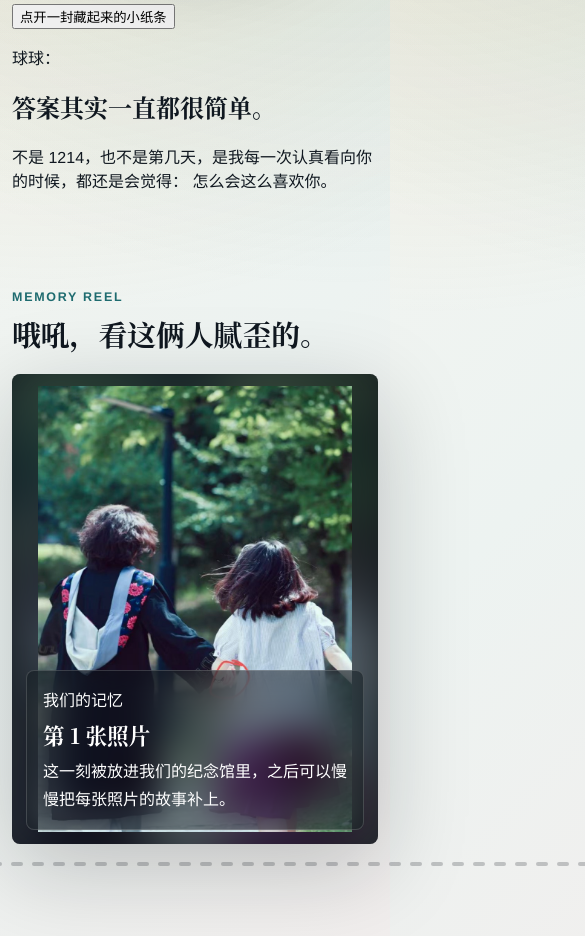
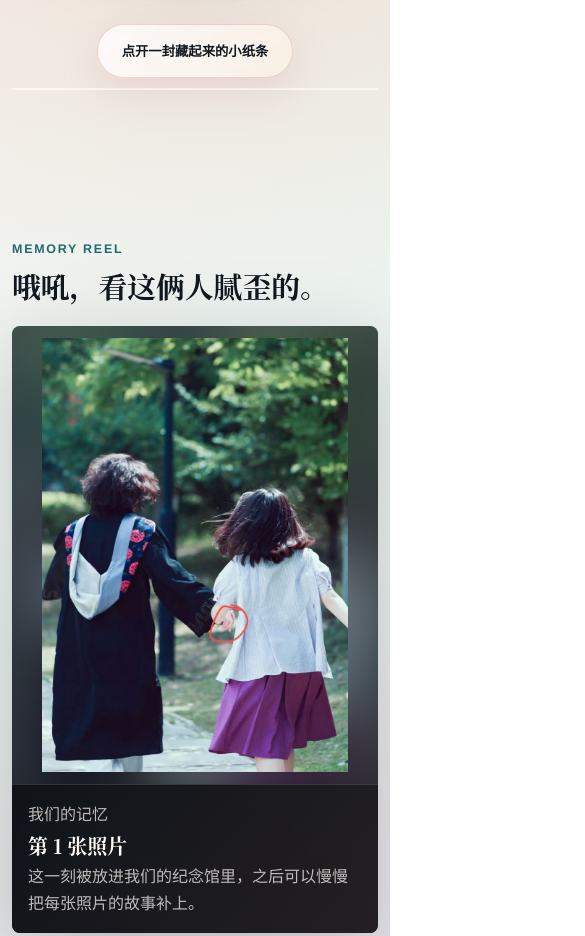
Before and after one commit to gggccclll/qita-520-memory, a plain HTML site: page index.html in a window 390 px wide. Shown: the part 880-1816 px from the top of the page, 585 px wide, since content can reach past the window. Drawn offline with Linux system fonts and the light colour scheme.

Commit message:
Improve responsive gallery atmosphere

```diff
--- a/styles.css
+++ b/styles.css
@@ -1,13 +1,16 @@
 :root {
   --ink: #101820;
-  --paper: #f7f0e8;
+  --paper: #fff8f2;
   --gold: #d8b36a;
   --rose: #b85f6a;
+  --soft-rose: #f2c8c9;
   --teal: #1e6b6f;
+  --lavender: #8f7fb8;
   --night: #0b1117;
   --mist: rgba(255, 255, 255, 0.72);
   --line: rgba(16, 24, 32, 0.12);
   --shadow: 0 24px 90px rgba(11, 17, 23, 0.22);
+  --glow: 0 18px 70px rgba(184, 95, 106, 0.2);
 }
 
 * {
@@ -23,9 +26,10 @@ body {
   margin: 0;
   color: var(--ink);
   background:
-    radial-gradient(circle at 12% 16%, rgba(216, 179, 106, 0.28), transparent 32%),
-    radial-gradient(circle at 88% 12%, rgba(30, 107, 111, 0.22), transparent 34%),
-    linear-gradient(135deg, #fbf7f0 0%, #edf3f1 48%, #f7e7e8 100%);
+    radial-gradient(circle at 13% 14%, rgba(242, 200, 201, 0.52), transparent 31%),
+    radial-gradient(circle at 88% 10%, rgba(216, 179, 106, 0.3), transparent 34%),
+    radial-gradient(circle at 70% 72%, rgba(143, 127, 184, 0.18), transparent 34%),
+    linear-gradient(135deg, #fff8f2 0%, #edf4f1 45%, #fae9ec 100%);
   font-family:
     "PingFang SC", "Microsoft YaHei", "Helvetica Neue", Arial, system-ui, sans-serif;
   overflow-x: hidden;
@@ -71,12 +75,27 @@ a {
 }
 
 .hero-section {
+  position: relative;
   display: grid;
   grid-template-columns: minmax(0, 1.1fr) minmax(280px, 0.9fr);
   align-items: center;
   min-height: 94vh;
   gap: 48px;
   padding: 44px 0 72px;
+}
+
+.hero-section::before {
+  position: absolute;
+  left: max(18px, 5vw);
+  top: 34px;
+  width: 72px;
+  height: 72px;
+  content: "";
+  background:
+    linear-gradient(135deg, transparent 44%, rgba(184, 95, 106, 0.3) 45% 55%, transparent 56%),
+    linear-gradient(45deg, transparent 44%, rgba(216, 179, 106, 0.38) 45% 55%, transparent 56%);
+  opacity: 0.6;
+  transform: rotate(8deg);
 }
 
 .eyebrow {
@@ -145,7 +164,8 @@ h3 {
 .primary-link,
 .unlock-form button {
   color: #fff;
-  background: var(--ink);
+  background: linear-gradient(135deg, var(--ink), #26313b);
+  box-shadow: 0 12px 34px rgba(16, 24, 32, 0.18);
 }
 
 .secondary-link {
@@ -169,9 +189,9 @@ h3 {
   border: 1px solid rgba(16, 24, 32, 0.12);
   border-radius: 50%;
   background:
-    linear-gradient(145deg, rgba(255, 255, 255, 0.84), rgba(255, 255, 255, 0.36)),
+    radial-gradient(circle at 45% 36%, rgba(255, 255, 255, 0.9), rgba(255, 255, 255, 0.42) 58%, rgba(242, 200, 201, 0.42)),
     url("assets/placeholders/memory-texture.svg") center / cover;
-  box-shadow: var(--shadow);
+  box-shadow: var(--shadow), var(--glow);
   overflow: hidden;
 }
 
@@ -223,6 +243,77 @@ h3 {
   padding: 82px 0;
 }
 
+.secret-note {
+  display: grid;
+  gap: 18px;
+  padding: 20px 0 62px;
+}
+
+.note-button {
+  justify-self: center;
+  min-height: 54px;
+  border: 1px solid rgba(184, 95, 106, 0.24);
+  border-radius: 999px;
+  padding: 0 24px;
+  color: var(--ink);
+  background:
+    linear-gradient(135deg, rgba(255, 255, 255, 0.86), rgba(255, 248, 242, 0.7)),
+    linear-gradient(90deg, rgba(242, 200, 201, 0.4), rgba(216, 179, 106, 0.28));
+  box-shadow: 0 14px 42px rgba(184, 95, 106, 0.16);
+  cursor: pointer;
+  font-weight: 800;
+  transition:
+    transform 180ms ease,
+    border-color 180ms ease;
+}
+
+.note-button:hover {
+  border-color: rgba(184, 95, 106, 0.48);
+  transform: translateY(-2px);
+}
+
+.note-card {
+  width: min(760px, 100%);
+  max-height: 0;
+  margin: 0 auto;
+  padding: 0 28px;
+  border: 1px solid transparent;
+  border-radius: 8px;
+  overflow: hidden;
+  color: rgba(16, 24, 32, 0);
+  background: rgba(255, 255, 255, 0.58);
+  box-shadow: none;
+  transform: translateY(-8px);
+  transition:
+    max-height 520ms ease,
+    padding 520ms ease,
+    border-color 520ms ease,
+    color 520ms ease,
+    box-shadow 520ms ease,
+    transform 520ms ease;
+}
+
+.note-card.is-open {
+  max-height: 360px;
+  padding: 28px;
+  border-color: rgba(184, 95, 106, 0.16);
+  color: var(--ink);
+  box-shadow: var(--glow);
+  transform: translateY(0);
+}
+
+.note-card p {
+  margin: 0;
+  color: rgba(16, 24, 32, 0.72);
+  line-height: 1.8;
+}
+
+.note-card h2 {
+  margin: 8px 0 12px;
+  font-size: clamp(1.55rem, 4vw, 2.8rem);
+  line-height: 1.15;
+}
+
 .section-heading {
   display: flex;
   align-items: end;
@@ -247,31 +338,40 @@ h3 {
 
 .photo-stage {
   position: relative;
-  min-height: 640px;
+  display: grid;
+  grid-template-rows: minmax(0, 1fr) auto;
   border-radius: 8px;
   overflow: hidden;
-  background: #14191f;
+  background:
+    linear-gradient(180deg, rgba(255, 255, 255, 0.2), rgba(255, 255, 255, 0)),
+    #14191f;
   box-shadow: var(--shadow);
 }
 
-.photo-stage::before {
+.photo-frame {
+  position: relative;
+  min-height: 0;
+  aspect-ratio: 16 / 10;
+  overflow: hidden;
+}
+
+.photo-frame::before {
   position: absolute;
   inset: 0;
   content: "";
   background:
-    linear-gradient(rgba(11, 17, 23, 0.28), rgba(11, 17, 23, 0.28)),
+    linear-gradient(rgba(11, 17, 23, 0.18), rgba(11, 17, 23, 0.22)),
     var(--photo-bg, none) center / cover no-repeat;
-  filter: blur(26px);
-  opacity: 0.58;
+  filter: blur(30px);
+  opacity: 0.62;
   transform: scale(1.08);
 }
 
 .photo-stage img {
   position: absolute;
-  inset: 22px;
-  width: 100%;
-  width: calc(100% - 44px);
-  height: calc(100% - 44px);
+  inset: clamp(12px, 2.4vw, 24px);
+  width: calc(100% - clamp(24px, 4.8vw, 48px));
+  height: calc(100% - clamp(24px, 4.8vw, 48px));
   object-fit: contain;
   opacity: 0.98;
   transform: scale(1);
@@ -286,27 +386,30 @@ h3 {
 }
 
 .photo-caption {
-  position: absolute;
-  right: 28px;
-  bottom: 28px;
-  left: 28px;
-  max-width: 520px;
-  padding: 22px;
-  color: #fff;
-  background: rgba(11, 17, 23, 0.5);
-  border: 1px solid rgba(255, 255, 255, 0.16);
-  border-radius: 8px;
-  backdrop-filter: blur(18px);
+  position: relative;
+  z-index: 1;
+  display: grid;
+  grid-template-columns: minmax(120px, 0.22fr) minmax(0, 0.42fr) minmax(0, 1fr);
+  gap: 18px;
+  align-items: center;
+  padding: 22px clamp(18px, 3vw, 30px);
+  color: #fffaf6;
+  background:
+    linear-gradient(135deg, rgba(11, 17, 23, 0.92), rgba(35, 30, 34, 0.9)),
+    linear-gradient(90deg, rgba(184, 95, 106, 0.18), rgba(216, 179, 106, 0.12));
+  border-top: 1px solid rgba(255, 255, 255, 0.12);
 }
 
 .photo-caption p {
   margin: 0;
   line-height: 1.7;
+  color: rgba(255, 250, 246, 0.72);
 }
 
 .photo-caption h3 {
-  margin: 5px 0 8px;
-  font-size: clamp(1.35rem, 3vw, 2.15rem);
+  margin: 0;
+  font-size: clamp(1.25rem, 3vw, 2rem);
+  line-height: 1.16;
 }
 
 .icon-button {
@@ -331,6 +434,7 @@ h3 {
 
 .photo-dots {
   display: flex;
+  flex-wrap: wrap;
   justify-content: center;
   gap: 9px;
   margin-top: 18px;
@@ -360,8 +464,9 @@ h3 {
   padding: 24px;
   border: 1px solid var(--line);
   border-radius: 8px;
-  background: rgba(255, 255, 255, 0.58);
+  background: rgba(255, 255, 255, 0.62);
   backdrop-filter: blur(18px);
+  box-shadow: 0 16px 44px rgba(16, 24, 32, 0.07);
 }
 
 .timeline-item time {
@@ -577,8 +682,13 @@ h3 {
     display: none;
   }
 
-  .photo-stage {
-    min-height: 540px;
+  .photo-frame {
+    aspect-ratio: 4 / 5;
+  }
+
+  .photo-caption {
+    grid-template-columns: 1fr;
+    gap: 6px;
   }
 
   .timeline,
@@ -612,19 +722,10 @@ h3 {
   }
 
   .photo-stage {
-    min-height: 470px;
+    border-radius: 8px;
   }
 
   .photo-caption {
-    right: 14px;
-    bottom: 14px;
-    left: 14px;
     padding: 16px;
   }
-
-  .photo-stage img {
-    inset: 12px;
-    width: calc(100% - 24px);
-    height: calc(100% - 24px);
-  }
 }
```
